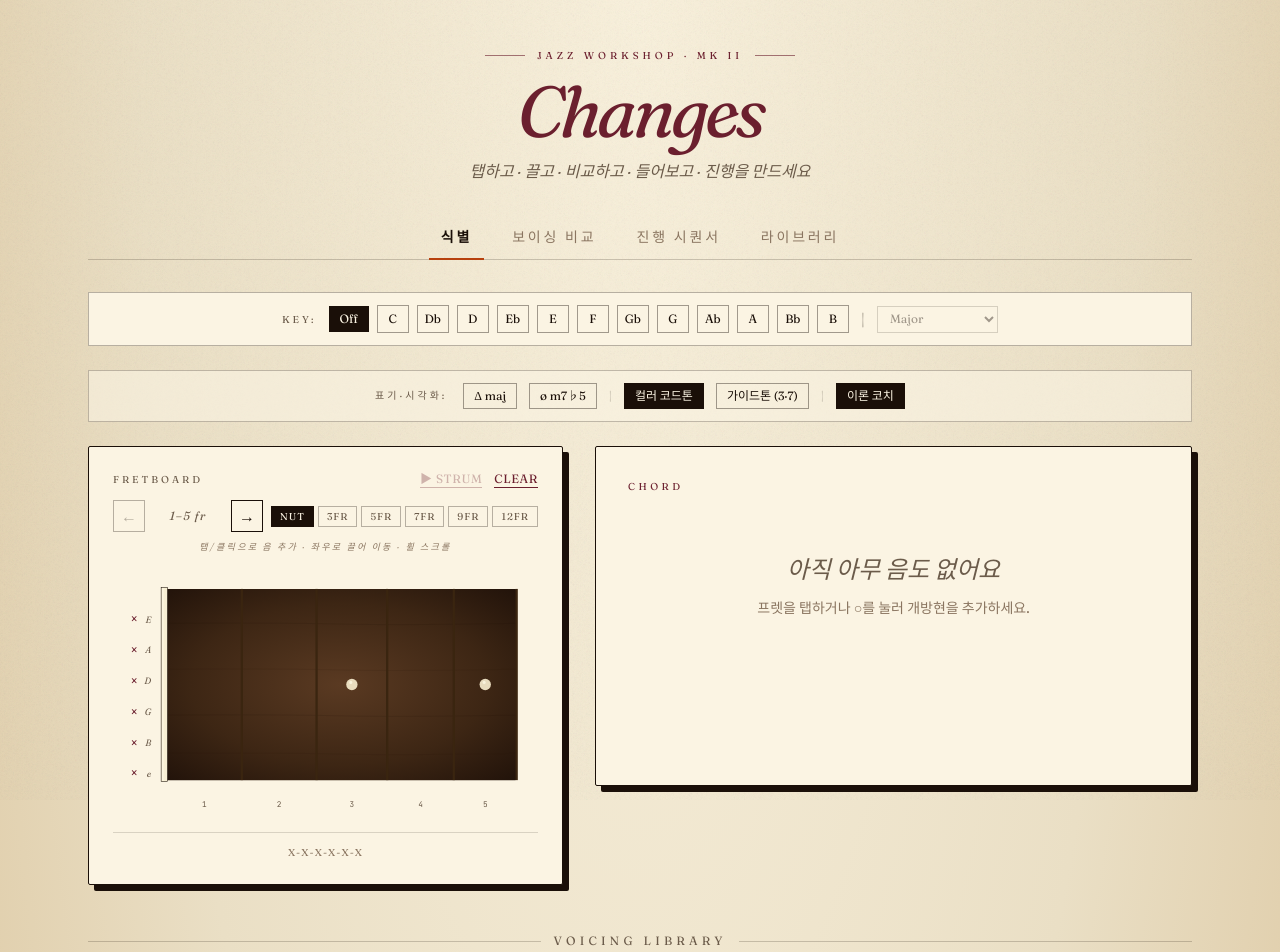
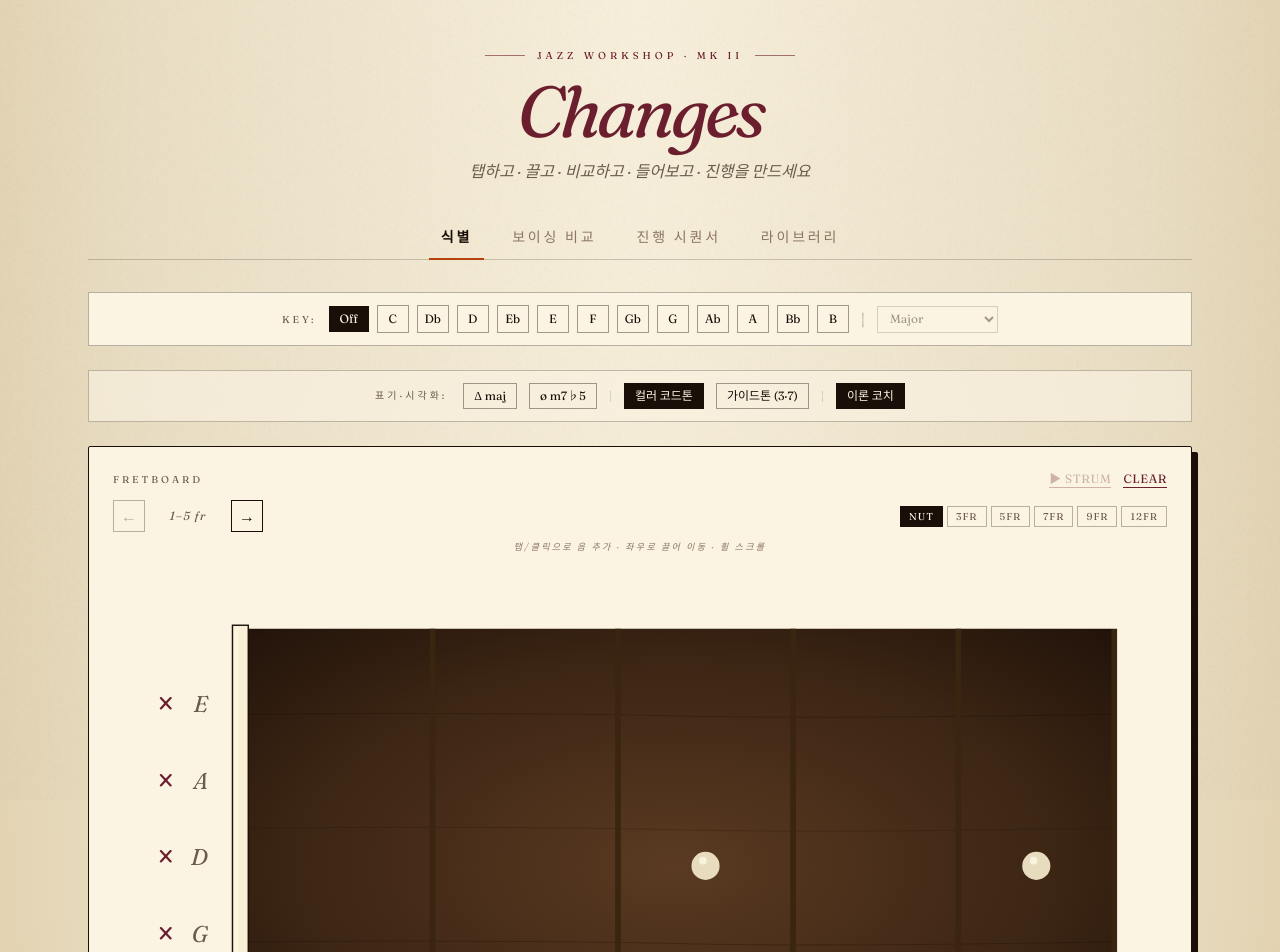
Before and after one commit to hbk19992-code/changes-jazz-workshop, a React (Vite) app: page / in a window 1280 px wide. Shown: the top 952 px of the page. Built offline with nearby package versions, Linux system fonts and the light colour scheme.

Commit message:
App.jsx 업데이트

```diff
--- a/src/App.jsx
+++ b/src/App.jsx
@@ -154,7 +154,7 @@ export default function App() {
     return LIBRARY.filter((v) => isInKey(v.frets, diatonicKeyPC, diatonicScale));
   }, [diatonicKeyPC, diatonicScale]);
 
-  // ---- Actions ----
+  // –– Actions ––
 
   const clearAll = () => {
     setFrets([null, null, null, null, null, null]);
@@ -208,8 +208,8 @@ export default function App() {
     alert(`라이브러리에 저장됨 (${sequence.length}개 코드)`);
   };
 
-  // Load a saved progression's chord names into the sequencer.
-  // We can't perfectly reconstruct the original voicings from chord names
+  // Load a saved progression’s chord names into the sequencer.
+  // We can’t perfectly reconstruct the original voicings from chord names
   // alone, so we use the saved voicings array if present, otherwise leave
   // each step with an empty voicing the user can fill in later.
   const loadProgressionToSequencer = (progression) => {
@@ -409,7 +409,7 @@ export default function App() {
         {/* === IDENTIFY TAB === */}
         {tab === "identify" && (
           <>
-            <div className="grid md:grid-cols-[auto_1fr] gap-6 md:gap-8 items-start">
+            <div className="space-y-6 md:space-y-8">
               {/* Fretboard card */}
               <div className="relative">
                 <div className="absolute inset-0 bg-[#1a0f08] translate-x-1.5 translate-y-1.5 rounded-[2px]" />
```
